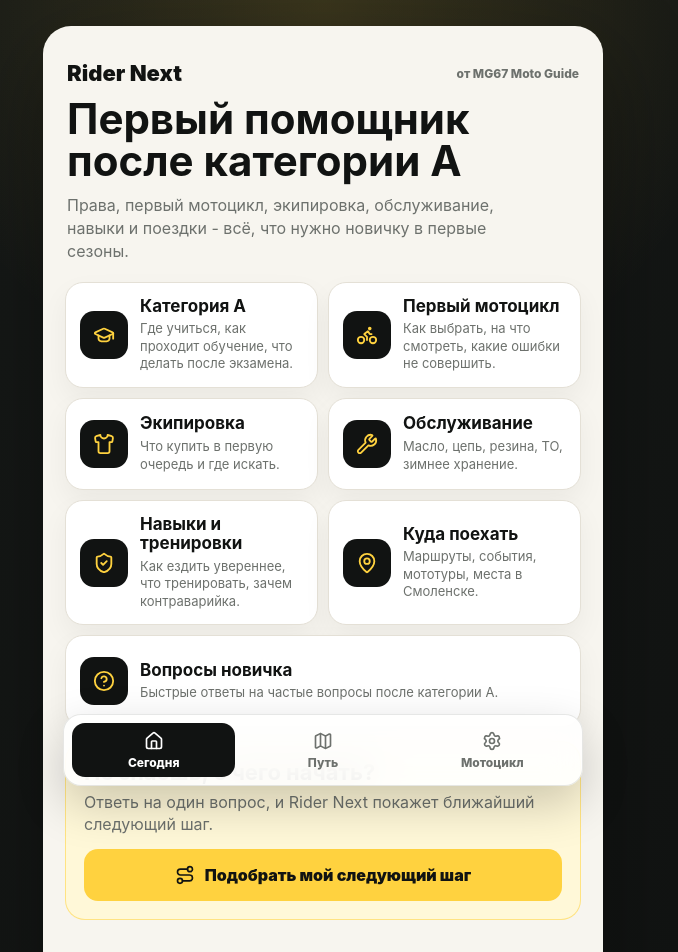
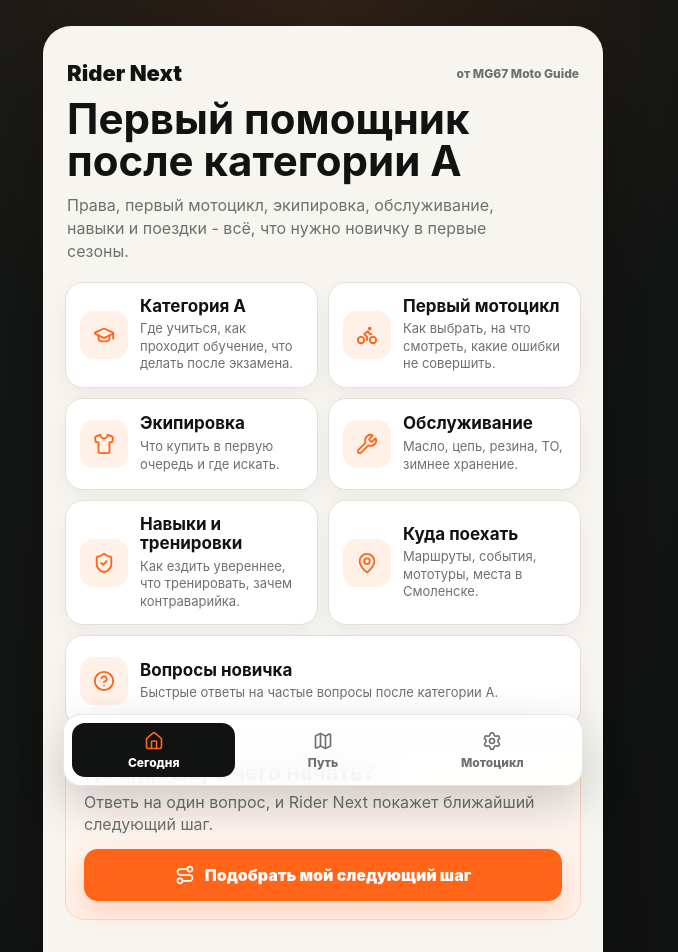
Before and after one commit to Skobius/rider-next, a React (Vite) app: page /home in a window 1280 px wide. Shown: the top 952 px of the page, without its empty margins (317-995 px from the left). Built offline with nearby package versions, Linux system fonts and the light colour scheme.

Commit message:
Apply MG67 visual accent

```diff
--- a/src/styles/globals.css
+++ b/src/styles/globals.css
@@ -6,8 +6,10 @@
   --ink: #111312;
   --muted: #6d716d;
   --line: #e4e0d6;
-  --yellow: #ffd23f;
-  --orange: #ef6a32;
+  --yellow: #f4cf58;
+  --orange: #ff6418;
+  --orange-soft: #fff0e8;
+  --orange-line: #ffd4c0;
   --green: #259b66;
   font-family: Inter, ui-sans-serif, system-ui, -apple-system, BlinkMacSystemFont, "Segoe UI", sans-serif;
 }
@@ -21,7 +23,7 @@
   min-width: 320px;
   min-height: 100vh;
   background:
-    radial-gradient(circle at 50% 0%, rgba(255, 210, 63, 0.16), transparent 34%),
+    radial-gradient(circle at 50% 0%, rgba(255, 100, 24, 0.12), transparent 34%),
     linear-gradient(135deg, #171a18, var(--page));
   color: var(--ink);
 }
@@ -94,8 +96,8 @@
   display: grid;
   place-items: center;
   border-radius: 14px;
-  background: var(--yellow);
-  color: var(--ink);
+  background: var(--orange);
+  color: #fff;
   font-weight: 950;
 }
 
@@ -127,7 +129,7 @@
 
 .eyebrow {
   margin: 0;
-  color: var(--yellow);
+  color: var(--orange);
   font-size: 12px;
   font-weight: 950;
   letter-spacing: 0;
@@ -178,8 +180,9 @@
 }
 
 .primary-action {
-  background: var(--yellow);
-  color: var(--ink);
+  background: var(--orange);
+  color: #fff;
+  box-shadow: 0 10px 24px rgba(255, 100, 24, 0.22);
 }
 
 .secondary-action {
@@ -251,6 +254,10 @@
   color: #fff;
 }
 
+.bottom-nav__item.active svg {
+  color: var(--orange);
+}
+
 .home-hub,
 .first-step-page,
 .path-page {
@@ -318,7 +325,14 @@
   color: var(--ink);
   padding: 14px;
   text-align: left;
-  box-shadow: 0 12px 28px rgba(17, 19, 18, 0.05);
+  box-shadow: 0 10px 24px rgba(17, 19, 18, 0.045);
+  transition: border-color 160ms ease, transform 160ms ease, box-shadow 160ms ease;
+}
+
+.section-card:hover {
+  border-color: var(--orange-line);
+  box-shadow: 0 14px 30px rgba(17, 19, 18, 0.07);
+  transform: translateY(-1px);
 }
 
 .section-card__icon {
@@ -327,8 +341,8 @@
   display: grid;
   place-items: center;
   border-radius: 14px;
-  background: var(--ink);
-  color: var(--yellow);
+  background: var(--orange-soft);
+  color: var(--orange);
 }
 
 .section-card__copy {
@@ -351,9 +365,9 @@
 .start-helper {
   display: grid;
   gap: 14px;
-  border: 1px solid rgba(255, 210, 63, 0.56);
+  border: 1px solid var(--orange-line);
   border-radius: 20px;
-  background: #fff8d8;
+  background: linear-gradient(180deg, #fffaf7, var(--orange-soft));
   padding: 18px;
 }
 
@@ -393,8 +407,8 @@
   width: fit-content;
   border-radius: 999px;
   padding: 8px 12px;
-  background: var(--yellow);
-  color: var(--ink);
+  background: var(--orange);
+  color: #fff;
   font-size: 12px;
   font-weight: 950;
   text-transform: uppercase;
@@ -411,11 +425,11 @@
   display: grid;
   gap: 6px;
   padding-left: 14px;
-  border-left: 4px solid var(--yellow);
+  border-left: 4px solid var(--orange);
 }
 
 .mentor-note span {
-  color: var(--yellow);
+  color: var(--orange);
   font-size: 12px;
   font-weight: 950;
   text-transform: uppercase;
@@ -470,8 +484,8 @@
   display: grid;
   place-items: center;
   border-radius: 10px;
-  background: var(--yellow);
-  color: var(--ink);
+  background: var(--orange-soft);
+  color: var(--orange);
   font-weight: 950;
 }
 
```
